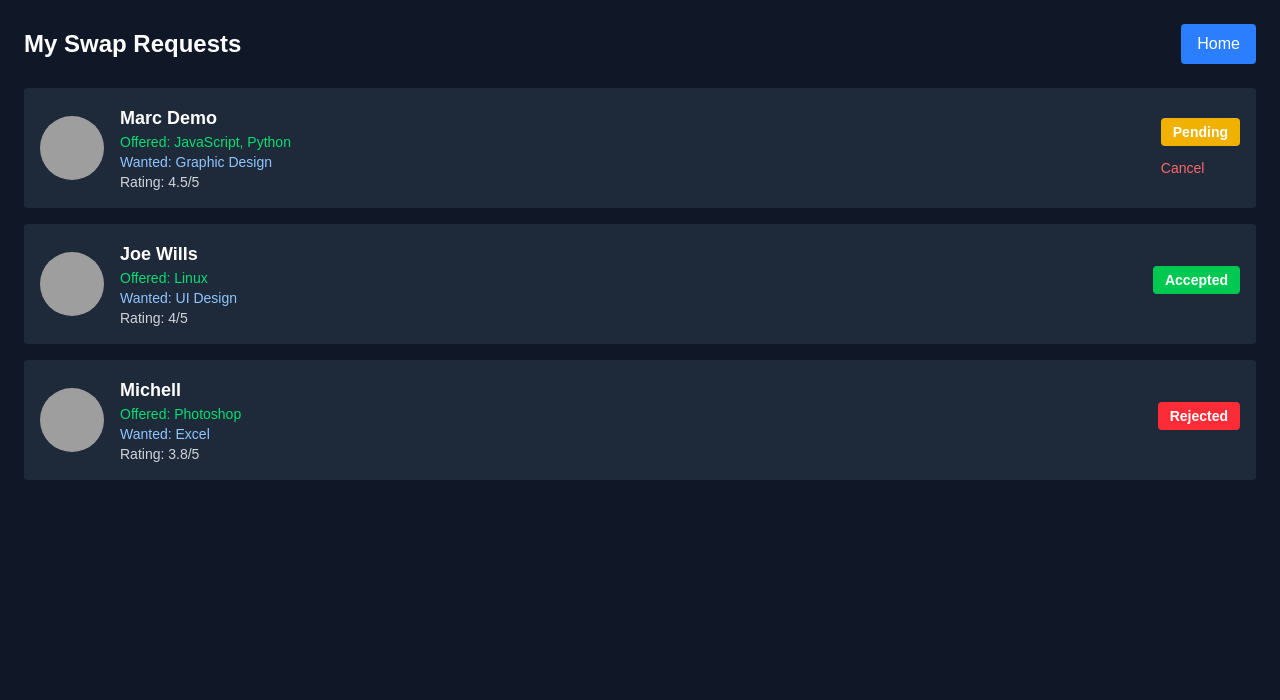
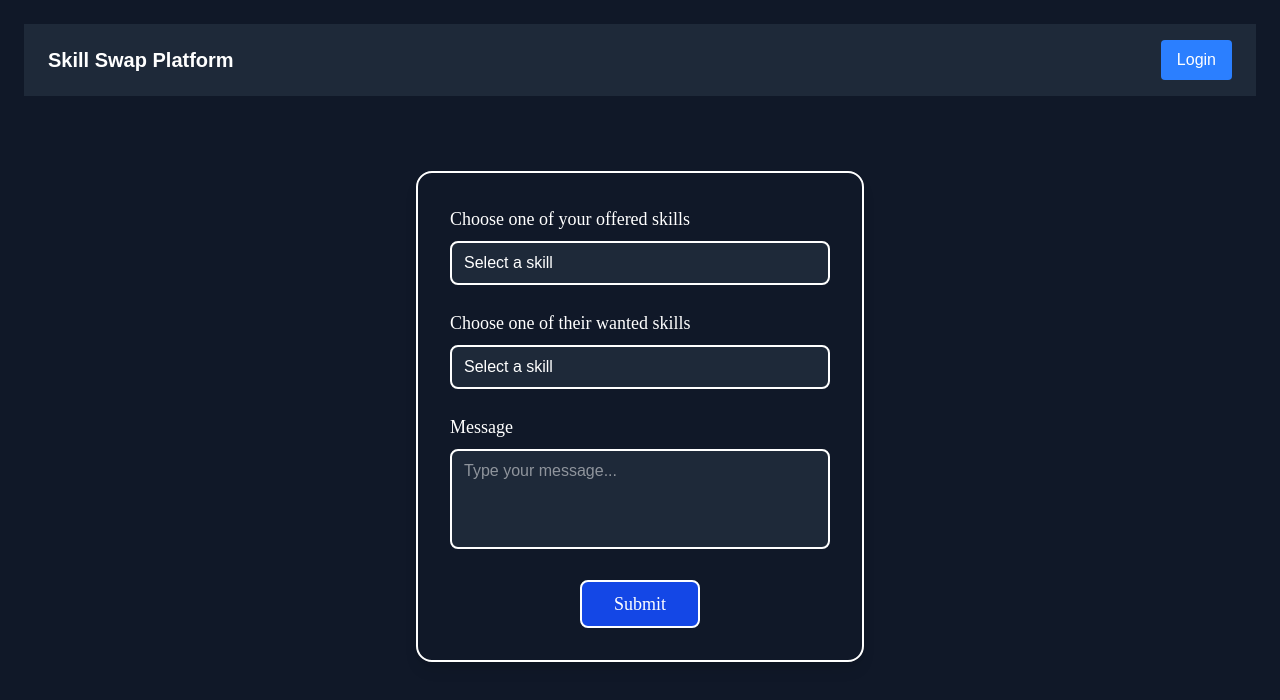
Before and after one commit to Jay-Shah0/skill_swap_platform-odoo, a Next.js app: page /swap-requests in a window 1280 px wide. Shown: the top 700 px of the page. Built offline with nearby package versions, Linux system fonts and the light colour scheme; grey boxes are pictures that could not be loaded.

Commit message:
new pages for the swap-request and the admin page

```diff
--- /dev/null
+++ b/src/app/admin/page.tsx
@@ -0,0 +1,113 @@
+"use client";
+import { useState } from "react";
+import Navbar from "../../components/Navbar";
+
+export default function SwapRequestsPage() {
+  const dummyRequests = [
+    {
+      name: "Marc Demo",
+      skillsOffered: ["JavaScript", "Python"],
+      skillsWanted: ["Graphic Design"],
+      rating: 4.5,
+      status: "Pending",
+      photoUrl: "/avatar1.png",
+    },
+    {
+      name: "Joe Wills",
+      skillsOffered: ["Linux"],
+      skillsWanted: ["UI Design"],
+      rating: 4.0,
+      status: "Accepted",
+      photoUrl: "/avatar2.png",
+    },
+    {
+      name: "Michell",
+      skillsOffered: ["Photoshop"],
+      skillsWanted: ["Excel"],
+      rating: 3.8,
+      status: "Rejected",
+      photoUrl: "/avatar3.png",
+    },
+  ];
+
+  const [search, setSearch] = useState("");
+
+  return (
+    <div>
+      <Navbar />
+      <div className="min-h-screen bg-gray-900 text-white p-6">
+        <div className="flex justify-center items-center mb-6">
+
+
+          <div className="flex justify-center items-center gap-4 mb-6">
+            <select className="bg-gray-800 text-white px-3 py-2 rounded">
+              <option>Availability</option>
+              <option>Weekends</option>
+              <option>Evenings</option>
+            </select>
+
+            <input
+              type="text"
+              placeholder="Search skills..."
+              className="flex-1 bg-gray-800 px-4 py-2 rounded"
+              value={search}
+              onChange={(e) => setSearch(e.target.value)}
+            />
+
+            <button className="bg-blue-500 hover:bg-blue-600 px-4 py-2 rounded">
+              Search
+            </button>
+          </div>
+        </div>
+        <div className="space-y-4">
+          {dummyRequests.map((req, i) => (
+            <div
+              key={i}
+              className="bg-gray-800 p-4 rounded flex flex-col sm:flex-row justify-between items-start sm:items-center"
+            >
+              <div className="flex items-center gap-4 w-full">
+                <img
+                  src={req.photoUrl}
+                  className="w-16 h-16 rounded-full object-cover"
+                  alt="avatar"
+                />
+                <div>
+                  <p className="text-lg font-semibold">{req.name}</p>
+                  <p className="text-sm text-green-400">
+                    Offered: {req.skillsOffered.join(", ")}
+                  </p>
+                  <p className="text-sm text-blue-300">
+                    Wanted: {req.skillsWanted.join(", ")}
+                  </p>
+                  <p className="text-sm text-gray-300">
+                    Rating: {req.rating}/5
+                  </p>
+                </div>
+              </div>
+              <div className="mt-4 sm:mt-0 text-left sm:text-right w-full sm:w-auto">
+                <span
+                  className={`inline-block px-3 py-1 rounded text-sm font-semibold mb-2 ${
+                    req.status === "Pending"
+                      ? "bg-yellow-500"
+                      : req.status === "Accepted"
+                      ? "bg-green-500"
+                      : "bg-red-500"
+                  }`}
+                >
+                  {req.status}
+                </span>
+                {req.status === "Pending" && (
+                  <div>
+                    <button className="block text-red-400 hover:underline text-sm mt-1">
+                      Cancel
+                    </button>
+                  </div>
+                )}
+              </div>
+            </div>
+          ))}
+        </div>
+      </div>
+    </div>
+  );
+}
--- a/src/app/swap-requests/page.tsx
+++ b/src/app/swap-requests/page.tsx
@@ -1,74 +1,107 @@
-export default function SwapRequestsPage() {
-  const dummyRequests = [
-    {
-      name: "Marc Demo",
-      skillsOffered: ["JavaScript", "Python"],
-      skillsWanted: ["Graphic Design"],
-      rating: 4.5,
-      status: "Pending",
-      photoUrl: "/avatar1.png",
-    },
-    {
-      name: "Joe Wills",
-      skillsOffered: ["Linux"],
-      skillsWanted: ["UI Design"],
-      rating: 4.0,
-      status: "Accepted",
-      photoUrl: "/avatar2.png",
-    },
-    {
-      name: "Michell",
-      skillsOffered: ["Photoshop"],
-      skillsWanted: ["Excel"],
-      rating: 3.8,
-      status: "Rejected",
-      photoUrl: "/avatar3.png",
-    },
-  ];
+"use client";
+import { useState } from "react";
+import Navbar from "../../components/Navbar";
+
+export default function CreateSwapRequestPage() {
+  // Example skills, replace with real data as needed
+  const mySkills = ["JavaScript", "Python", "Linux", "Photoshop"];
+  const theirSkills = ["Graphic Design", "UI Design", "Excel"];
+
+  const [offeredSkill, setOfferedSkill] = useState("");
+  const [wantedSkill, setWantedSkill] = useState("");
+  const [message, setMessage] = useState("");
+
+  // Add a placeholder login handler for Navbar
+  const handleLoginClick = () => {
+    // You can implement login modal logic here
+    alert("Login clicked");
+  };
+
+  const handleSubmit = (e: React.FormEvent) => {
+    e.preventDefault();
+    // Handle form submission logic here
+    console.log(
+      `Swap request submitted!\nOffered: ${offeredSkill}\nWanted: ${wantedSkill}\nMessage: ${message}`
+    );
+  };
 
   return (
     <div className="min-h-screen bg-gray-900 text-white p-6">
-      <div className="flex justify-between items-center mb-6">
-        <h1 className="text-2xl font-bold">My Swap Requests</h1>
-        <a href="/" className="bg-blue-500 hover:bg-blue-600 text-white px-4 py-2 rounded">
-          Home
-        </a>
-      </div>
-      <div className="space-y-4">
-        {dummyRequests.map((req, i) => (
-          <div
-            key={i}
-            className="bg-gray-800 p-4 rounded flex flex-col sm:flex-row justify-between items-start sm:items-center"
+      <Navbar onLoginClick={handleLoginClick} />
+      <div className="flex flex-col items-center justify-center min-h-[80vh]">
+
+        <form
+          onSubmit={handleSubmit}
+          className="bg-gray-900 border-2 border-white rounded-2xl p-8 w-full max-w-md flex flex-col gap-6 shadow-lg"
+        >
+          <div>
+            <label
+              className="block mb-2 text-lg"
+              style={{ fontFamily: "cursive" }}
+            >
+              Choose one of your offered skills
+            </label>
+            <select
+              className="w-full bg-gray-800 text-white px-3 py-2 rounded-lg border-2 border-white appearance-none focus:outline-none"
+              value={offeredSkill}
+              onChange={(e) => setOfferedSkill(e.target.value)}
+              required
+            >
+              <option value="" disabled>
+                Select a skill
+              </option>
+              {mySkills.map((skill) => (
+                <option key={skill} value={skill}>
+                  {skill}
+                </option>
+              ))}
+            </select>
+          </div>
+          <div>
+            <label
+              className="block mb-2 text-lg"
+              style={{ fontFamily: "cursive" }}
+            >
+              Choose one of their wanted skills
+            </label>
+            <select
+              className="w-full bg-gray-800 text-white px-3 py-2 rounded-lg border-2 border-white appearance-none focus:outline-none"
+              value={wantedSkill}
+              onChange={(e) => setWantedSkill(e.target.value)}
+              required
+            >
+              <option value="" disabled>
+                Select a skill
+              </option>
+              {theirSkills.map((skill) => (
+                <option key={skill} value={skill}>
+                  {skill}
+                </option>
+              ))}
+            </select>
+          </div>
+          <div>
+            <label
+              className="block mb-2 text-lg"
+              style={{ fontFamily: "cursive" }}
+            >
+              Message
+            </label>
+            <textarea
+              className="w-full bg-gray-800 text-white px-3 py-2 rounded-lg border-2 border-white min-h-[100px] resize-none focus:outline-none"
+              value={message}
+              onChange={(e) => setMessage(e.target.value)}
+              placeholder="Type your message..."
+            />
+          </div>
+          <button
+            type="submit"
+            className="mx-auto bg-blue-700 hover:bg-blue-800 text-white px-8 py-2 rounded-lg border-2 border-white text-lg"
+            style={{ fontFamily: "cursive" }}
           >
-            <div className="flex items-center gap-4 w-full">
-              <img src={req.photoUrl} className="w-16 h-16 rounded-full object-cover" alt="avatar" />
-              <div>
-                <p className="text-lg font-semibold">{req.name}</p>
-                <p className="text-sm text-green-400">Offered: {req.skillsOffered.join(", ")}</p>
-                <p className="text-sm text-blue-300">Wanted: {req.skillsWanted.join(", ")}</p>
-                <p className="text-sm text-gray-300">Rating: {req.rating}/5</p>
-              </div>
-            </div>
-            <div className="mt-4 sm:mt-0 text-left sm:text-right w-full sm:w-auto">
-              <span
-                className={`inline-block px-3 py-1 rounded text-sm font-semibold mb-2 ${
-                  req.status === "Pending"
-                    ? "bg-yellow-500"
-                    : req.status === "Accepted"
-                    ? "bg-green-500"
-                    : "bg-red-500"
-                }`}
-              >
-                {req.status}
-              </span>
-              {req.status === "Pending" && (
-                <div>
-                  <button className="block text-red-400 hover:underline text-sm mt-1">Cancel</button>
-                </div>
-              )}
-            </div>
-          </div>
-        ))}
+            Submit
+          </button>
+        </form>
       </div>
     </div>
   );
```
